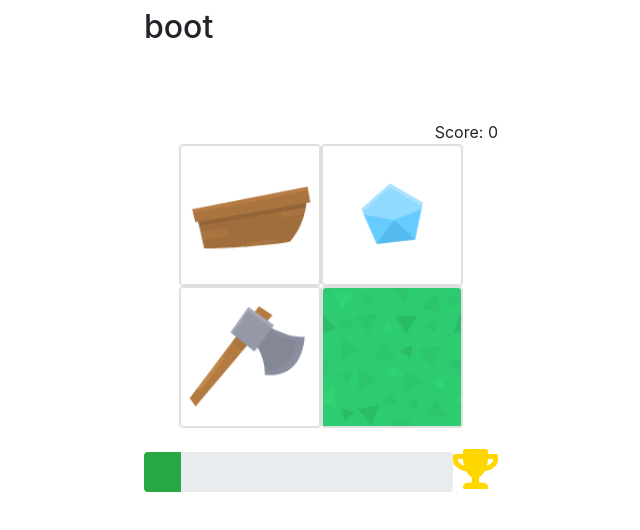
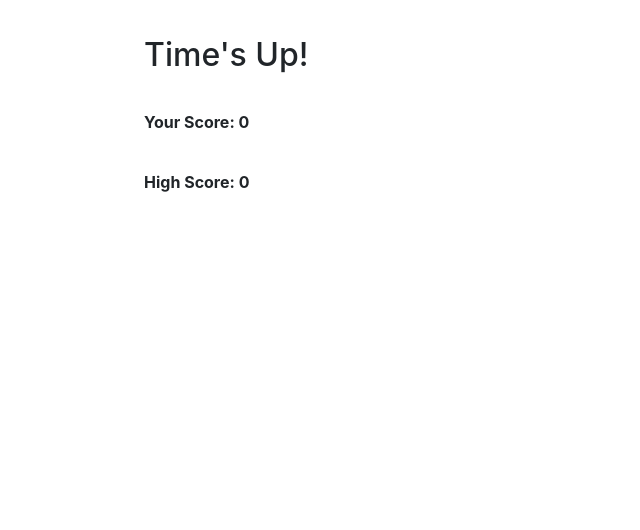
Before and after one commit to dlichliter/AngularLanguageApp, an Angular app: page / in a window 1280 px wide. Shown: the top 530 px of the page, without its empty margins (319-959 px from the left). Built offline with nearby package versions, Linux system fonts and the light colour scheme.

Commit message:
Game over screen

```diff
--- a/src/app/app.component.html
+++ b/src/app/app.component.html
@@ -1,4 +1,5 @@
 <div class="container content">
+  <div *ngIf="!gameService.getGameEnded(); else gameOver">
     <!-- Question Text -->
     <app-question></app-question>
 
@@ -13,3 +14,7 @@
     <!-- Progress Bar -->
     <app-progress-bar></app-progress-bar>
   </div>
+  <ng-template #gameOver>
+    <app-game-over></app-game-over>
+  </ng-template>
+</div>
--- a/src/app/app.component.ts
+++ b/src/app/app.component.ts
@@ -9,7 +9,7 @@ import { GameService } from './game.service';
   ],
 })
 export class AppComponent implements OnInit {
-  constructor(private gameService: GameService) {}
+  constructor(public gameService: GameService) {}
 
   ngOnInit() {
     this.gameService.startGame();
--- a/src/app/app.module.ts
+++ b/src/app/app.module.ts
@@ -11,6 +11,7 @@ import { ScoreComponent } from './score/score.component';
 import { RowComponent } from './row/row.component';
 import { ImageComponent } from './row/image/image.component';
 import { ProgressBarComponent } from './progress-bar/progress-bar.component';
+import { GameOverComponent } from './game-over/game-over.component';
 
 @NgModule({
   bootstrap: [
@@ -24,6 +25,7 @@ import { ProgressBarComponent } from './progress-bar/progress-bar.component';
     RowComponent,
     ImageComponent,
     ProgressBarComponent,
+    GameOverComponent
   ],
   imports: [
     BrowserModule,
--- /dev/null
+++ b/src/app/game-over/game-over.component.css
@@ -0,0 +1,5 @@
+.game-over, .player-score, .high-score {
+  margin-top: 2.25rem;
+  margin-bottom: 2.25rem;
+  font-weight: bold;
+}
--- /dev/null
+++ b/src/app/game-over/game-over.component.html
@@ -0,0 +1,5 @@
+<div class="game-over">
+  <h2>Time's Up!</h2>
+  <p class="player-score">Your Score: {{gameService.getScore()}}</p>
+  <p class="high-score">High Score: {{gameService.getScore()}}</p>
+</div>
--- /dev/null
+++ b/src/app/game-over/game-over.component.ts
@@ -0,0 +1,14 @@
+import { Component } from '@angular/core';
+import { GameService } from '../game.service';
+
+@Component({
+  selector: 'app-game-over',
+  templateUrl: './game-over.component.html',
+  styleUrls: [
+    './game-over.component.css'
+  ],
+})
+
+export class GameOverComponent {
+  constructor(public gameService: GameService) { }
+}
--- a/src/app/game.service.ts
+++ b/src/app/game.service.ts
@@ -18,6 +18,10 @@ export class GameService {
   private timerChunk = 100 / this.timerDuration * this.timerSequence;
   private timeLeftPercent = 0;
   private gameEnded = false;
+
+  public getGameEnded(): boolean {
+    return this.gameEnded;
+  }
 
   public getTimeLeftPercent(): number {
     return this.timeLeftPercent;
@@ -47,7 +51,8 @@ export class GameService {
     this.score = 0;
     this.currentQuestion = '';
     this.getRandomQuestions();
-    this.gameEnded = false;
+    this.gameEnded = true;
+    this.timeLeftPercent = 0;
 
     this.interval = setInterval(() => {
       if (this.timeLeftPercent < 100) {
```
Lines whose indentation alone changed are shown as unchanged.
